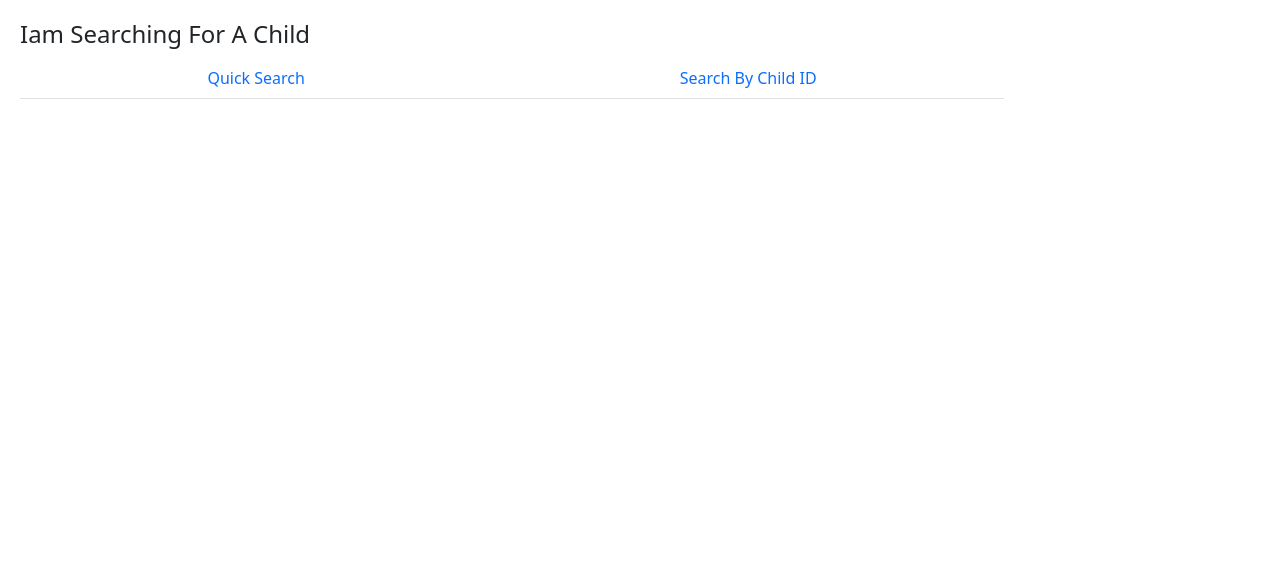
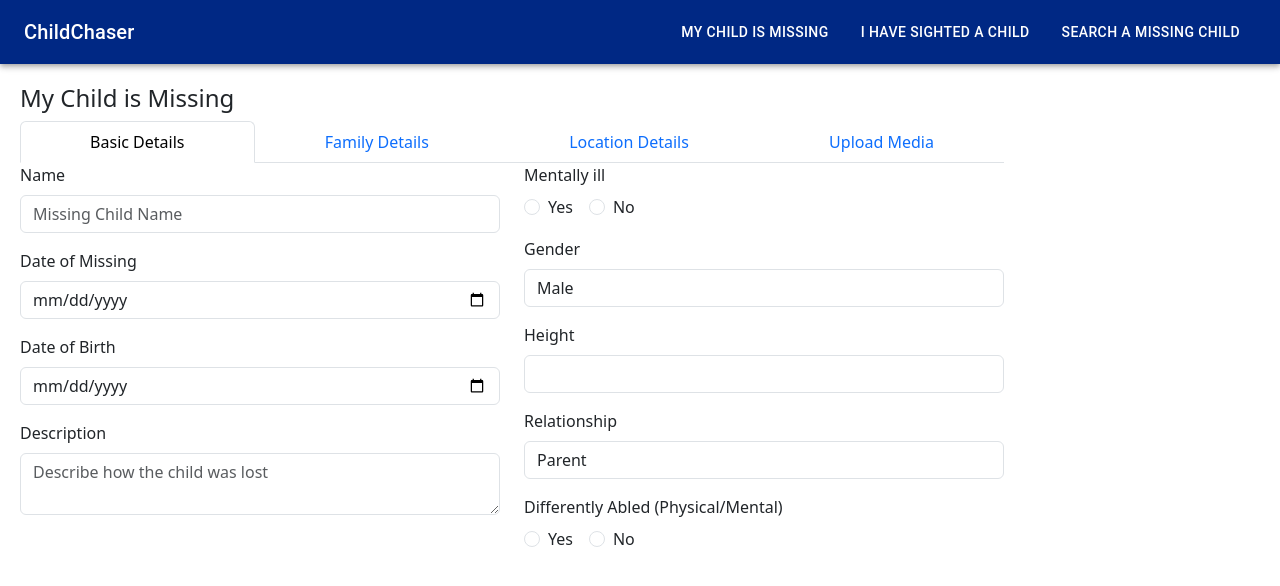
Before and after one commit to sandeepsandy62/MissingChildIdentification, a React (Create React App) app in the folder client/: page / in a window 1280 px wide. Shown: the top 586 px of the page. Built offline with nearby package versions, Linux system fonts and the light colour scheme.

Commit message:
design phase -1 done

```diff
--- a/client/src/App.js
+++ b/client/src/App.js
@@ -2,11 +2,13 @@
 import SignIn from "./components/Signin";
 import SignUp from "./components/Signup";
 import SearchMissingChild from "./components/SearchMissingChild";
+import MyChildMissing from "./components/MyChildMissing";
+import IHaveSightedChild from "./components/IHaveSightedChild";
 
 function App() {
   return (
     <>
-    <SearchMissingChild/>
+    <Home></Home>
     </>
   );
 }
--- a/client/src/components/SearchMissingChild.js
+++ b/client/src/components/SearchMissingChild.js
@@ -10,7 +10,7 @@
   return (
     <div style={{ display: "block", width: "80%", padding: 20 }}>
       <h4>Iam Searching For A Child</h4>
-      <Tabs defaultActiveKey="Quick Search" fill variant="tabs">
+      <Tabs defaultActiveKey="Quick search" fill variant="tabs">
 
         {/* Quick Search */}
         <Tab eventKey="Quick search" title="Quick Search">
```
